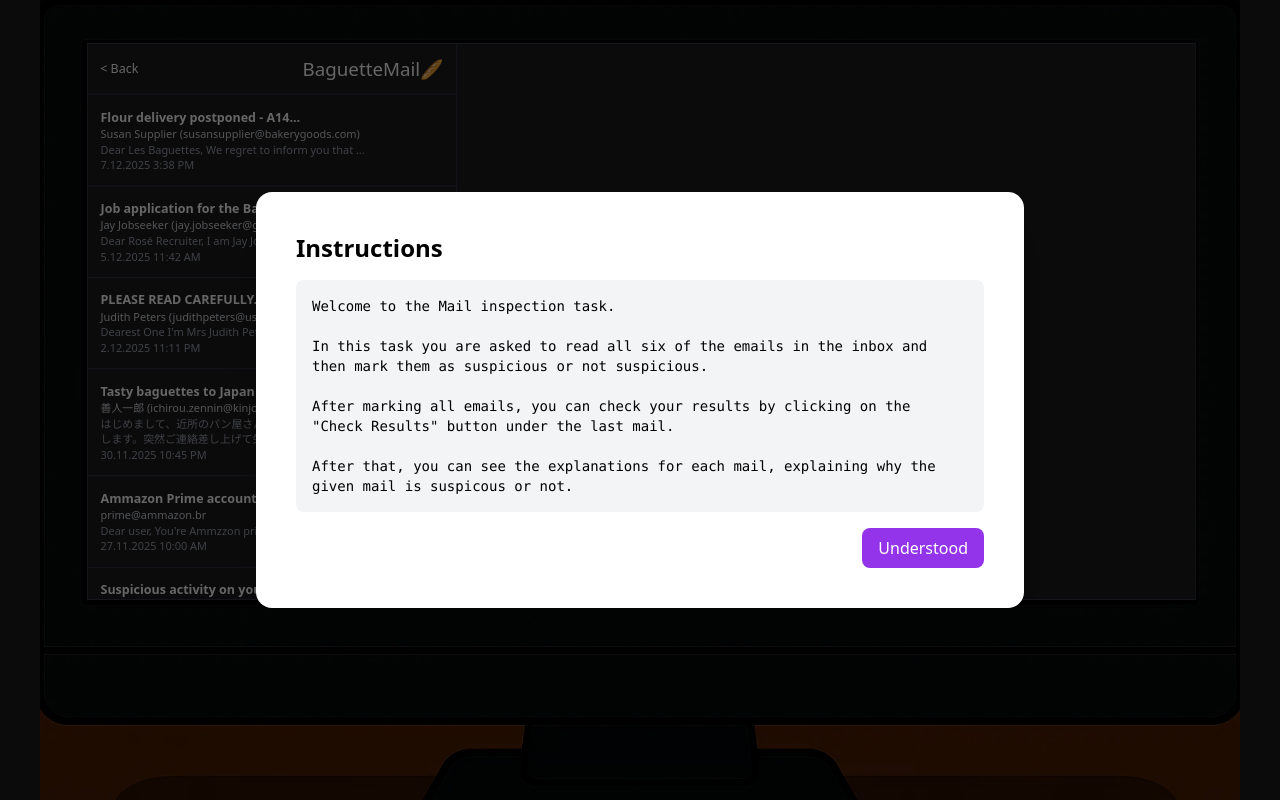
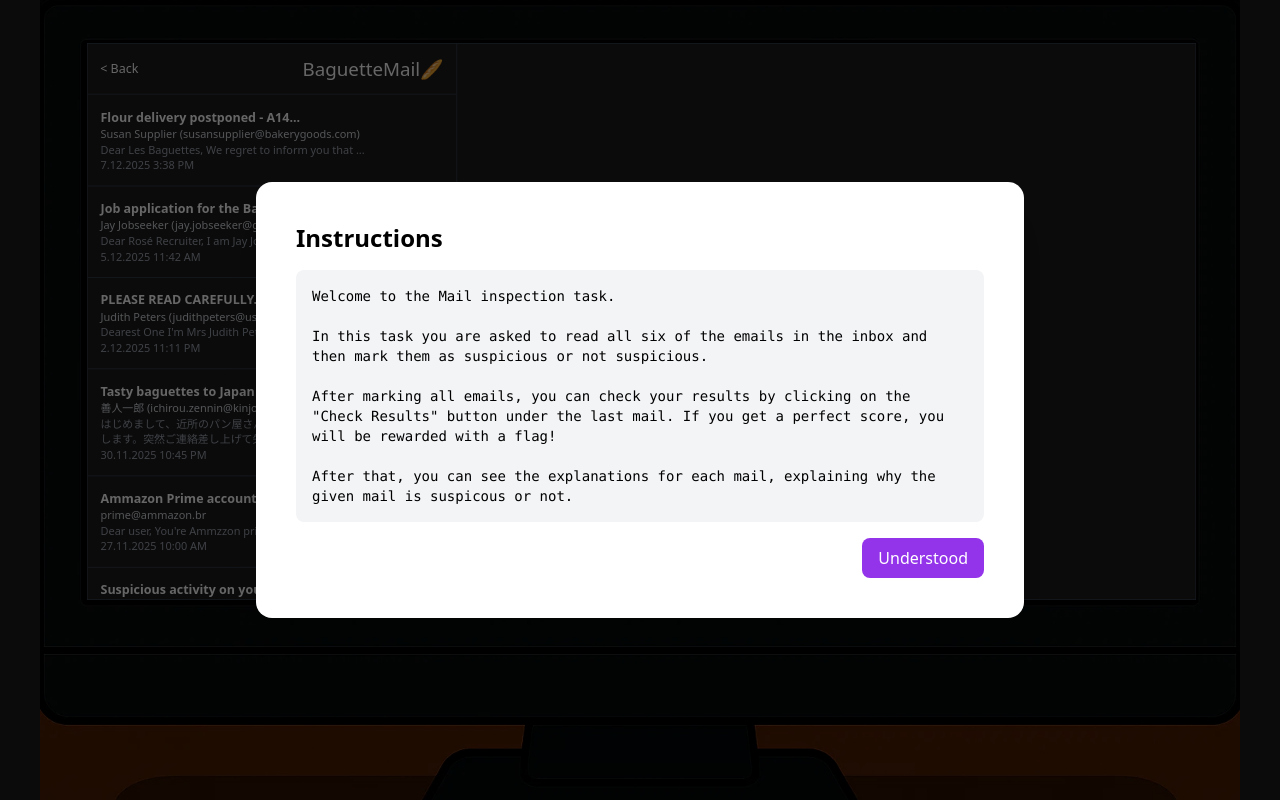
Before and after one commit to jereej/CTFEnvironment, a React (Vite) app in the folder client/: page /backrooms/mail in a window 1280 px wide. Built offline with nearby package versions, Linux system fonts and the light colour scheme; no server answers.

Commit message:
Update instructions

```diff
--- a/client/src/Home.tsx
+++ b/client/src/Home.tsx
@@ -21,10 +21,10 @@ This website acts as a CTF (Capture The Flag) environment where there are variou
 You can start by either creating an account or by logging in. Feel free to also just have a look around without an account but
 you will not be able to place orders without an account.
 
-In total there are 4 tasks for you to complete in (and outside) of this website. When you have completed an exercise, you will receive
-a flag and you can return it through the 'Flags' button and keep track of the tasks you have completed so far.
+In total there are 4 tasks for you to complete in (and outside) of this website. When you have completed an exercise, you will receive a flag and
+you can return it through the 'Flags' button and keep track of the tasks you have completed so far.
 
-To keep things interesting, you will have to find the exercises by yourself. However, to help you get started, look for a newspaper. That might have some interesting information 😉.
+To keep things interesting, you will have to find the exercises by yourself. However, to help you get started, press the 'Enter Shop' button and look for a newspaper. That might have some interesting information 😉.
 
 Good luck and have fun with the tasks! `
 
--- a/client/src/Mail.tsx
+++ b/client/src/Mail.tsx
@@ -33,7 +33,7 @@ const Mail: React.FC = () => {
 
 In this task you are asked to read all six of the emails in the inbox and then mark them as suspicious or not suspicious.
 
-After marking all emails, you can check your results by clicking on the "Check Results" button under the last mail.
+After marking all emails, you can check your results by clicking on the "Check Results" button under the last mail. If you get a perfect score, you will be rewarded with a flag!
 
 After that, you can see the explanations for each mail, explaining why the given mail is suspicous or not.
 `;
```
